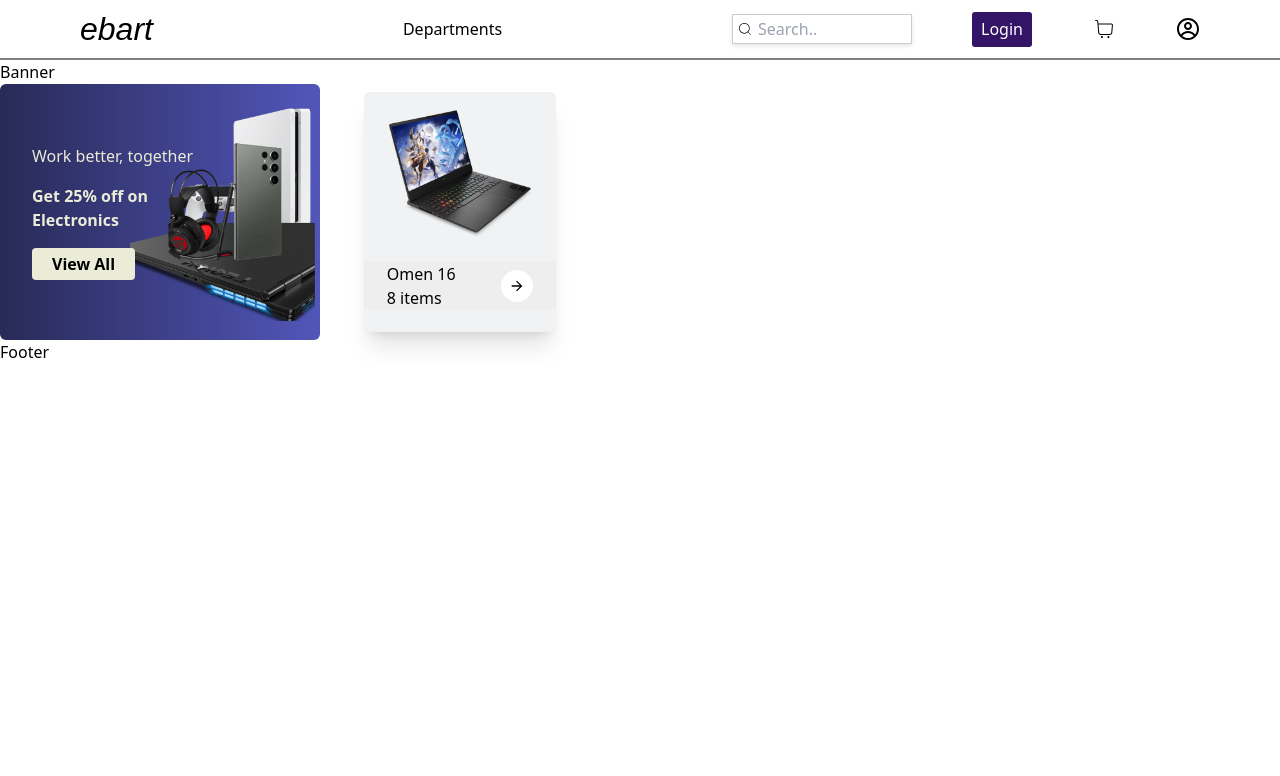
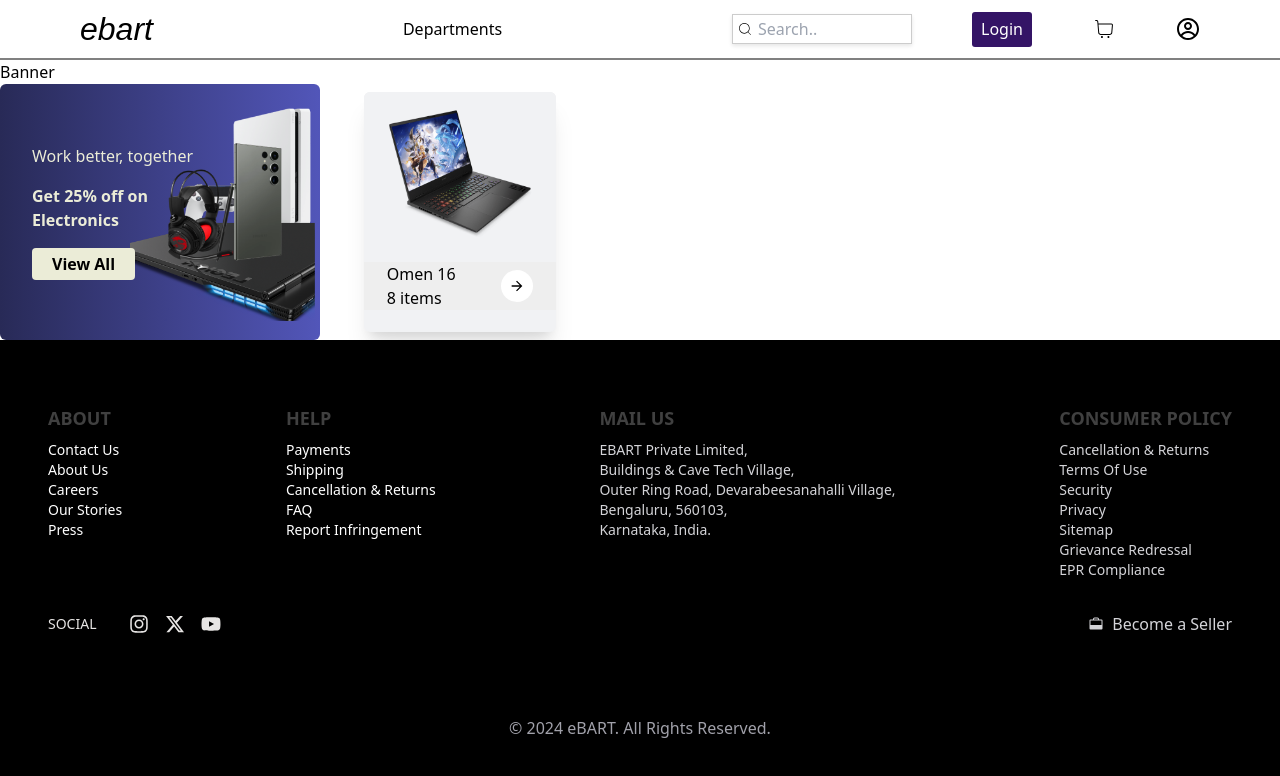
Before and after one commit to TRshyam/React-E-Commers, a React (Vite) app: page / in a window 1280 px wide. Shown: the top 776 px of the page. Built offline with nearby package versions, Linux system fonts and the light colour scheme.

Commit message:
Update Footer.jsx

```diff
--- a/src/components/Footer.jsx
+++ b/src/components/Footer.jsx
@@ -1,9 +1,81 @@
-import React from 'react'
+import React from 'react';
+import { FaInstagram,FaYoutube} from "react-icons/fa";
+import { FaXTwitter } from "react-icons/fa6";
+import { PiSuitcaseSimpleFill } from "react-icons/pi";
 
-export default function Footer() {
+
+
+const Footer = () => {
   return (
-    <div>
-      <h1>Footer</h1>
-    </div>
-  )
-}
+    <footer className="bg-black px-4 py-8 sm:px-12 sm:py-16">
+      <div className="flex flex-wrap justify-between max-w-7xl mx-auto">
+        {/* About Section */}
+        <div className="footer-section">
+          <h2 className="text-lg font-semibold text-neutral-700 mb-2">ABOUT</h2>
+          <ul className="text-sm leading-5 text-white">
+            <li>Contact Us</li>
+            <li>About Us</li>
+            <li>Careers</li>
+            <li>Our Stories</li>
+            <li>Press</li>
+          </ul>
+        </div>
+        {/* Help Section */}
+        <div className="footer-section">
+          <h2 className="text-lg font-semibold text-neutral-700 mb-2">HELP</h2>
+          <ul className="text-sm leading-5 text-white">
+            <li>Payments</li>
+            <li>Shipping</li>
+            <li>Cancellation & Returns</li>
+            <li>FAQ</li>
+            <li>Report Infringement</li>
+          </ul>
+        </div>
+        {/* Mail Us Section */}
+        <div className="footer-section">
+          <h2 className="text-lg font-semibold text-neutral-700 mb-2">MAIL US</h2>
+          <ul className="text-sm leading-5 text-zinc-300">
+            <li>EBART Private Limited,</li>
+            <li>Buildings & Cave Tech Village,</li>
+            <li>Outer Ring Road, Devarabeesanahalli Village,</li>
+            <li>Bengaluru, 560103,</li>
+            <li>Karnataka, India.</li>
+            </ul>
+        </div>
+        {/* Consumer Policy Section */}
+        <div className="footer-section">
+          <h2 className="text-lg font-semibold text-neutral-700 mb-2">CONSUMER POLICY</h2>
+          <ul className="text-sm leading-5 text-zinc-300">
+            <li>Cancellation & Returns</li>
+            <li>Terms Of Use</li>
+            <li>Security</li>
+            <li>Privacy</li>
+            <li>Sitemap</li>
+            <li>Grievance Redressal</li>
+            <li>EPR Compliance</li>
+          </ul>
+        </div>
+      </div>
+      <div className='flex justify-between mt-8'>
+          {/* Social Section */}
+          <div className="flex items-center text-stone-200 gap-4 mt-4 sm:mt-0">
+            <span className="mr-4 text-sm">SOCIAL</span>
+            <FaInstagram size={20}/>
+            <FaXTwitter size={20}/>
+            <FaYoutube size={20}/>
+          </div>
+        {/* Become a Seller Section */}
+        <div className="flex gap-2 items-center text-zinc-300">
+            <PiSuitcaseSimpleFill />
+            {/* <link to={"/src/index.html"}  className="ml-2 text-sm active">Become a Seller</link> */}
+            <a href="#">Become a Seller</a>
+          </div>
+        </div>
+      <div className="text-center text-zinc-400 mt-20">
+        © 2024 eBART. All Rights Reserved.
+      </div>
+    </footer>
+  );
+};
+
+export default Footer;
```
